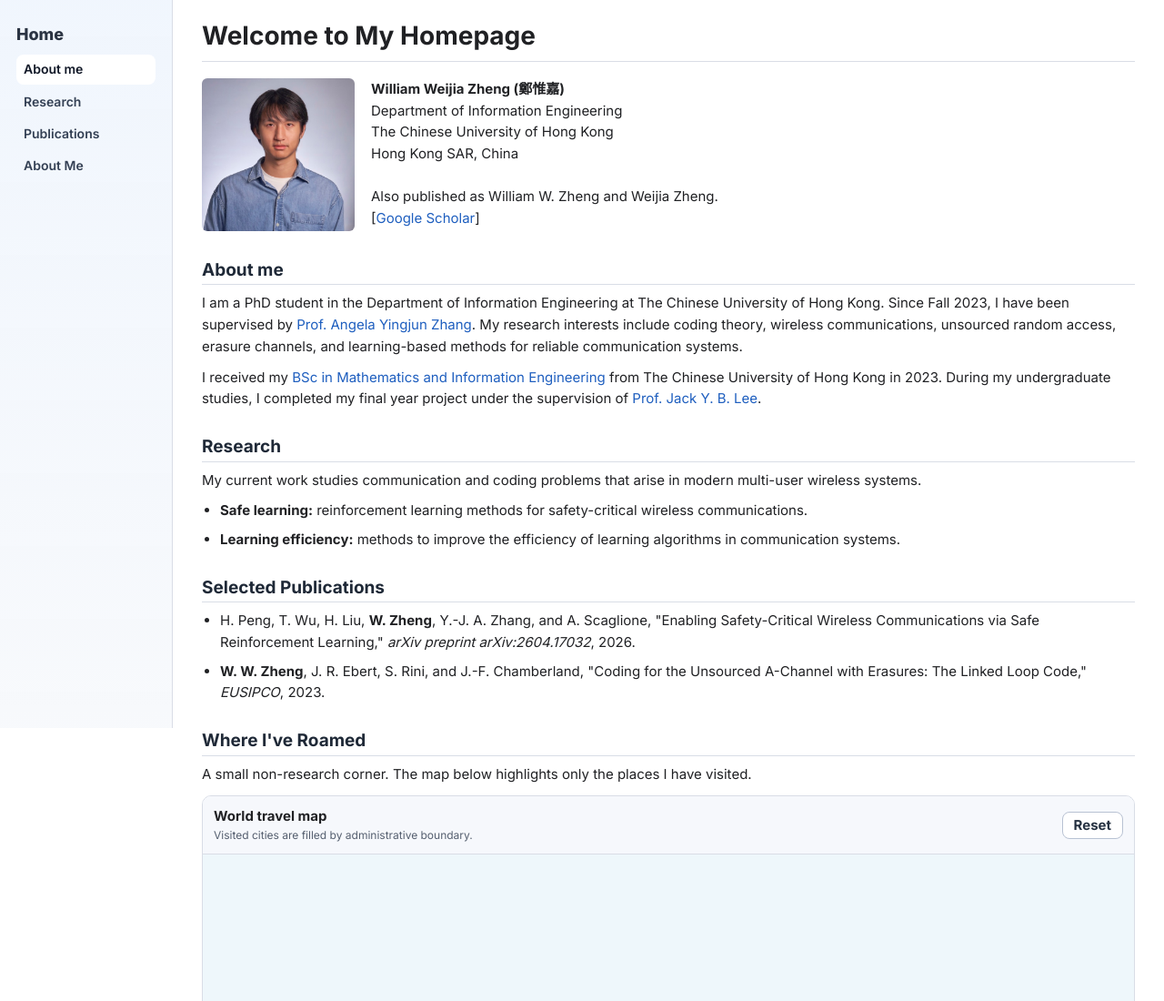
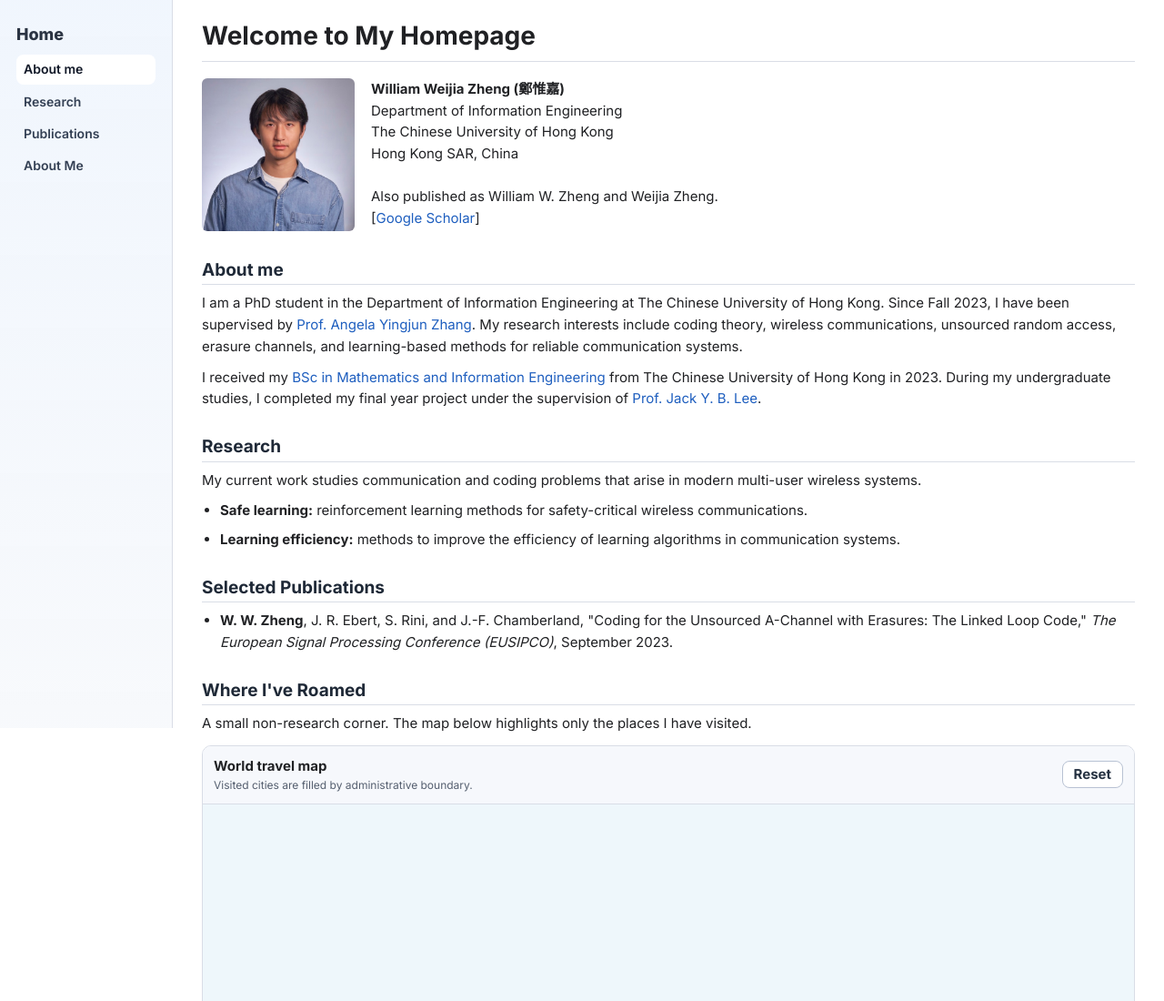
Before and after one commit to williamzheng0711/williamzheng0711.github.io, a plain HTML site: page index.html in a window 1280 px wide. Shown: the top 1100 px of the page at 91% size. Drawn offline with Linux system fonts and the light colour scheme; a script that the page names is missing.

Commit message:
edited paper list

```diff
--- a/index.html
+++ b/index.html
@@ -77,11 +77,11 @@
         <section id="publications" class="section">
           <h2>Selected Publications</h2>
           <ul class="publication-list">
-            <li>
+            <!-- <li>
               H. Peng, T. Wu, H. Liu, <strong>W. Zheng</strong>, Y.-J. A. Zhang, and A. Scaglione,
               "Enabling Safety-Critical Wireless Communications via Safe Reinforcement Learning,"
               <em>arXiv preprint arXiv:2604.17032</em>, 2026.
-            </li>
+            </li> -->
             <!-- <li>
               <strong>W. W. Zheng</strong>, J. R. Ebert, S. Rini, and J.-F. Chamberland,
               "Linked-Loop Codes for the Unsourced A- and B-Channels with Erasures,"
@@ -95,7 +95,7 @@
             <li>
               <strong>W. W. Zheng</strong>, J. R. Ebert, S. Rini, and J.-F. Chamberland,
               "Coding for the Unsourced A-Channel with Erasures: The Linked Loop Code,"
-              <em>EUSIPCO</em>, 2023.
+              <em>The European Signal Processing Conference (EUSIPCO)</em>, September 2023.
             </li>
           </ul>
         </section>
```
